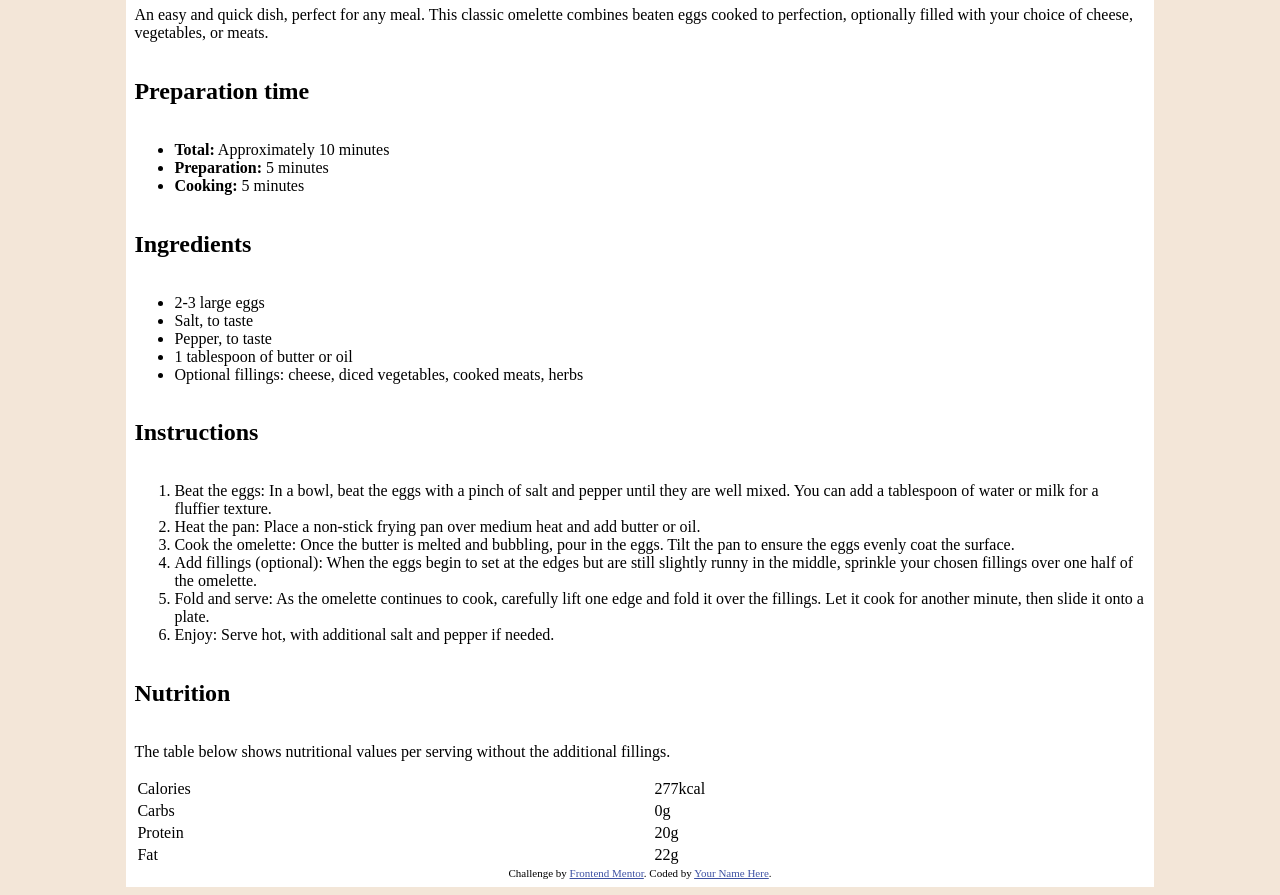
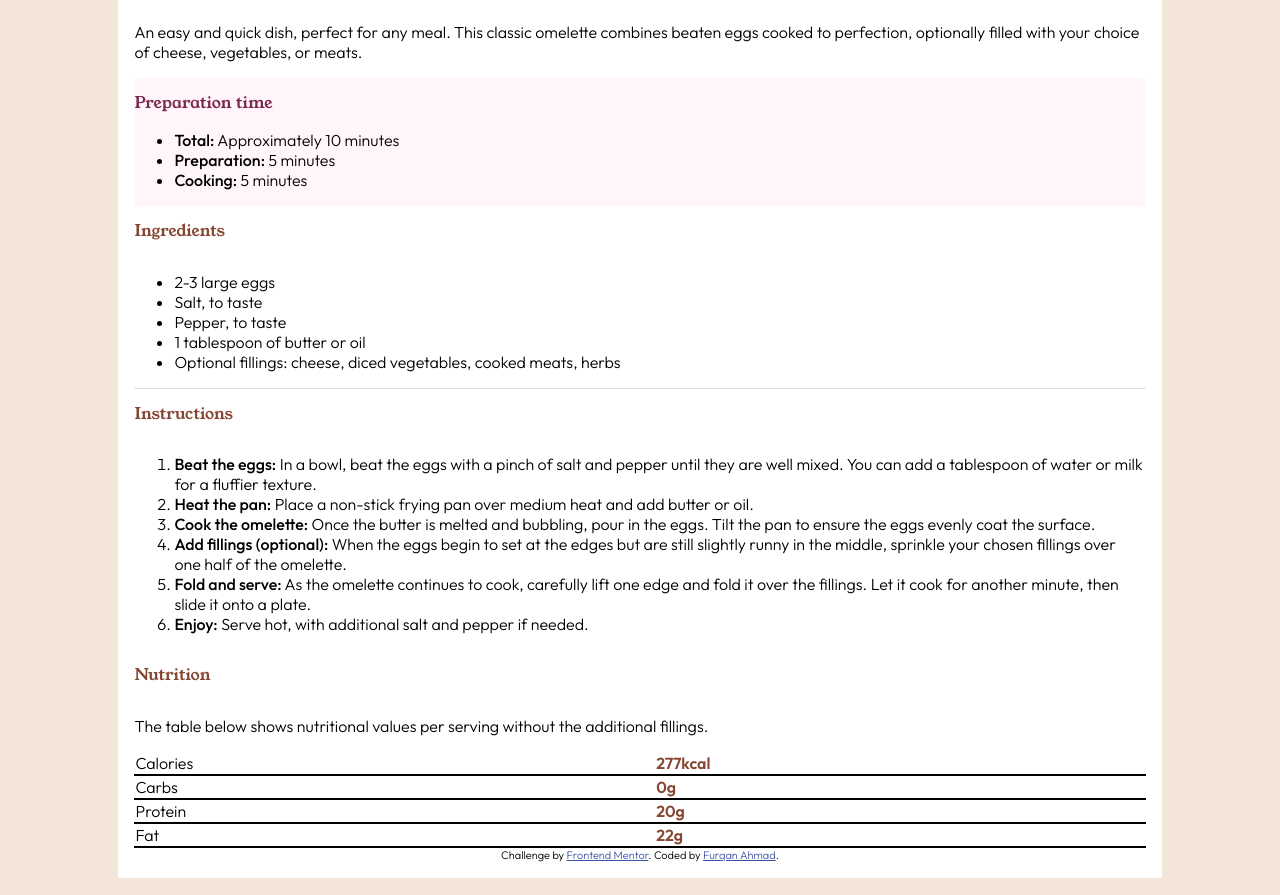
Before and after one commit to GitCodersFA/Front-end-Project, a plain HTML site: page index.html in a window 1280 px wide. Shown: the part 506-1401 px from the top of the page. Drawn offline with Linux system fonts and the light colour scheme.

Commit message:
Some more changes to html and css

```diff
--- a/index.html
+++ b/index.html
@@ -10,8 +10,17 @@
 
   <!-- Feel free to remove these styles or customise in your own stylesheet 👍 -->
   <style>
+     @import url('https://fonts.googleapis.com/css2?family=Young+Serif&display=swap');
+     @import url('https://fonts.googleapis.com/css2?family=Outfit:wght@100..900&family=Young+Serif&display=swap');
     .attribution { font-size: 11px; text-align: center; }
     .attribution a { color: hsl(228, 45%, 44%); }
+
+    :root{
+      --headingColor: hsl(14, 45%, 36%);
+      --containerColor:hsl(0, 0%, 100%);
+      --bgColor: hsl(30, 54%, 90%);
+    }
+
     .omelette-image{
       width:95%;
       height: 50vh;
@@ -23,16 +32,62 @@
       margin: auto;
     }
 
+
     body{
-      background-color:  hsl(30, 54%, 90%);
+      background-color: var(--bgColor);
+      font-size: 16px;
+      font-family: 'Outfit';
+      font-weight: 300;
+    }
+
+    h1,.container h2{
+      font-family: 'Young Serif';
+    }
+
+    .container h2{
+      font-size: 1rem;
+      color: var(--headingColor);
+      font-weight: 500;
     }
     .container{
-      background-color: hsl(0, 0%, 100%);
+      background-color: var(--containerColor);
       margin: auto;
       display: flex;
       flex-direction: column;
       width: 80%;
-      padding: 0.5rem;
+      padding: 1rem;
+    }
+
+    .box-1{
+      --containerColor:hsl(330, 100%, 98%);
+      background-color:var(--containerColor);
+    }
+
+    .box-1 h2{
+      --headingColor:hsl(332, 51%, 32%);
+      color:var(--headingColor);
+      font-weight:500;
+    }
+
+    .line{
+      display: block;
+      background-color: rgba(162, 161, 161, 0.333);
+      height: 1px;
+    }
+
+    table{
+      border-collapse: collapse;
+    }
+    tr{
+      border-bottom: 2px solid black;
+    }
+     li b{
+      font-weight: 500;
+     }
+
+    .table-row b{
+      font-weight: 600;
+      color:var(--headingColor);
     }
   </style>
 </head>
@@ -45,12 +100,15 @@
     <p>An easy and quick dish, perfect for any meal. This classic omelette combines beaten eggs cooked
     to perfection, optionally filled with your choice of cheese, vegetables, or meats.</p>
 
+    <div class="box-1">
       <h2>Preparation time</h2>
       <ul>
       <li><b>Total:</b> Approximately 10 minutes</li>
       <li><b>Preparation:</b> 5 minutes</li>
       <li><b>Cooking:</b> 5 minutes</li>
       </ul>
+    </div>
+
 
     <h2>Ingredients</h2>
     <ul>
@@ -60,23 +118,26 @@
     <li>1 tablespoon of butter or oil</li>
     <li>Optional fillings: cheese, diced vegetables, cooked meats, herbs</li>
     </ul>
+
+    <div class="line"></div>
+
     <h2>Instructions</h2>
     <ol>
-      <li>Beat the eggs: In a bowl, beat the eggs with a pinch of salt and pepper until they are well mixed.
+      <li><b>Beat the eggs:</b> In a bowl, beat the eggs with a pinch of salt and pepper until they are well mixed.
       You can add a tablespoon of water or milk for a fluffier texture.</li>
 
-      <li>Heat the pan: Place a non-stick frying pan over medium heat and add butter or oil.</li>
+      <li><b>Heat the pan:</b> Place a non-stick frying pan over medium heat and add butter or oil.</li>
 
-      <li>Cook the omelette: Once the butter is melted and bubbling, pour in the eggs. Tilt the pan to ensure
+      <li><b>Cook the omelette:</b> Once the butter is melted and bubbling, pour in the eggs. Tilt the pan to ensure
       the eggs evenly coat the surface.</li>
 
-      <li>Add fillings (optional): When the eggs begin to set at the edges but are still slightly runny in the
+      <li><b>Add fillings (optional):</b> When the eggs begin to set at the edges but are still slightly runny in the
       middle, sprinkle your chosen fillings over one half of the omelette.</li>
 
-      <li>Fold and serve: As the omelette continues to cook, carefully lift one edge and fold it over the
+      <li><b>Fold and serve:</b> As the omelette continues to cook, carefully lift one edge and fold it over the
       fillings. Let it cook for another minute, then slide it onto a plate.</li>
 
-      <li>Enjoy: Serve hot, with additional salt and pepper if needed.</li>
+      <li><b>Enjoy:</b> Serve hot, with additional salt and pepper if needed.</li>
   </ol>
 
     <h2>Nutrition</h2>
@@ -84,29 +145,31 @@
     <p>The table below shows nutritional values per serving without the additional fillings.</p>
 
     <table>
-    <tr>
+    <tr class="table-row">
       <td>Calories</td>
-      <td>277kcal</td>
+      <td><b>277kcal</b></td>
     </tr>
 
-    <tr>
+    <tr class="table-row">
       <td>Carbs</td>
-      <td>0g</td>
+      <td><b>0g</b></td>
     </tr>
 
-    <tr>
+
+    <tr class="table-row">
       <td>Protein</td>
-      <td>20g</td>
+      <td><b>20g</b></td>
     </tr>
 
-    <tr>
+
+    <tr class="table-row">
       <td>Fat</td>
-      <td>22g</td>
+      <td><b>22g</b></td>
     </tr>
   </table>
   <div class="attribution">
       Challenge by <a href="https://www.frontendmentor.io?ref=challenge" target="_blank">Frontend Mentor</a>.
-      Coded by <a href="#">Your Name Here</a>.
+      Coded by <a href="#">Furqan Ahmad</a>.
     </div>
   </div>
 
```
Lines whose indentation alone changed are shown as unchanged.
